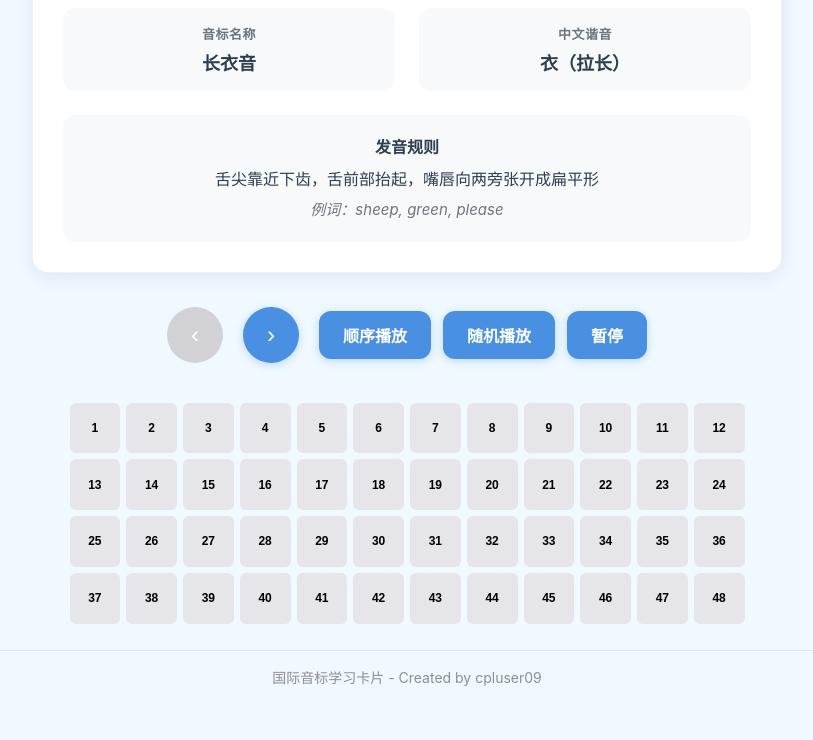
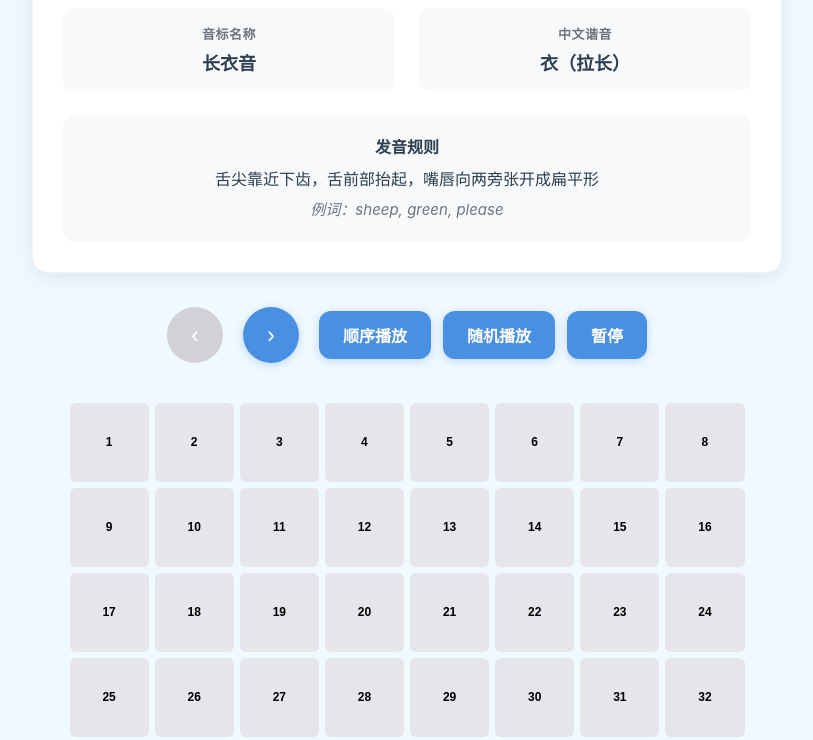
Before and after one commit to cpluser09/ipa-cards-web, a website: page index.html in a window 1280 px wide. Shown: the part 194-934 px from the top of the page, without its empty margins (233-1046 px from the left). Before the commit the page ends 897 px from the top, so only its background shows below. Drawn offline with Linux system fonts and the light colour scheme.

Commit message:
调整iPad按钮布局，每行显示8个按钮

```diff
--- a/index.html
+++ b/index.html
@@ -184,7 +184,7 @@
 
         .index-section {
             display: grid;
-            grid-template-columns: repeat(12, 1fr);
+            grid-template-columns: repeat(8, 1fr); /* 减少每行列数，让按钮在iPad上更易显示 */
             gap: 6px; /* 减少间距 */
             width: 90%;
             max-width: 1000px;
```
